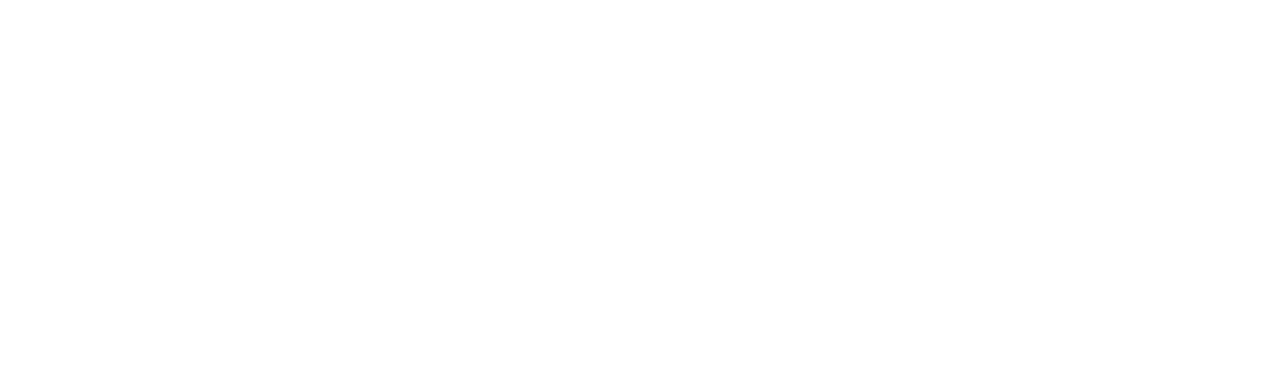
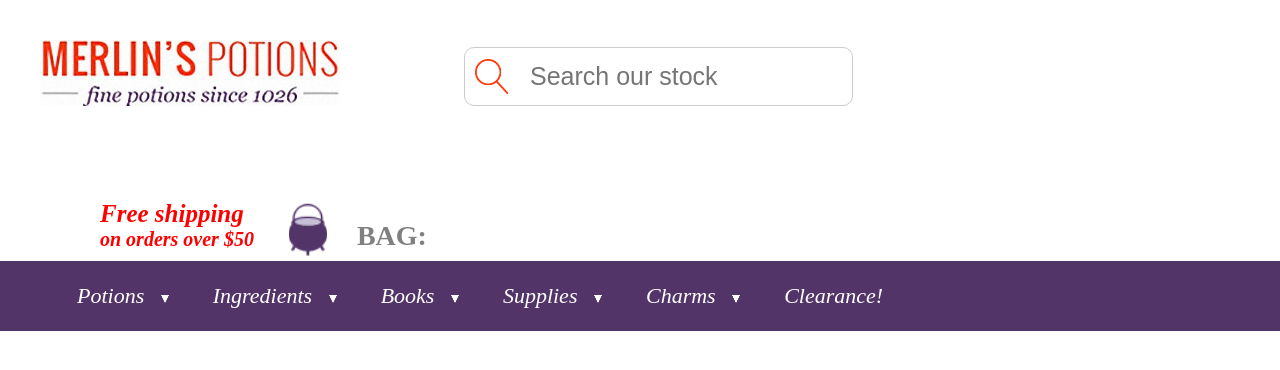
Before and after one commit to ViniciusAraujoEnext/Teste1, a plain HTML site: page index.html in a window 1280 px wide. Drawn offline with Linux system fonts and the light colour scheme.

Commit message:
menu em desenvolvimento

```diff
--- a/index.html
+++ b/index.html
@@ -1 +1,73 @@
-<html>
+<!DOCTYPE html>
+<html lang="pt-br">
+	<meta charset="utf-8">
+	<link rel="shortcut icon" href="img/icone.png">
+	<link href="style.css" rel="stylesheet">
+	<meta name="viewport" content="width=device-width, initial-scale=1.0">
+	<head>
+		<title>Merlin's Potions</title>
+	</head>
+	<body>
+		<div class="logo">
+			<a href="index.html"><img src="./img/logo.jpg"></a>
+		</div>
+		<div class="section-primary-procurar">
+		<input type="text" placeholder="Search our stock">
+		</div>
+		<div class="carrinho">
+			<div class="carrinho-texto"><h3>Free shipping<br></h3><h2>on orders over $50</h2></div>
+			<a href="#"><img src="./img/caldeirao.png">
+			<h1>BAG:</h1>
+		</div>
+			<div class="section-primary-navbar">
+				<div class="dropdown">
+					<button class="dropbtn">Potions &nbsp; <img src="./img/setabaixo.png" height="8px" width="8px" >
+					</button>
+					<div class="dropdown-content">
+						<a href="#">TESTE</a>
+						<a href="#">TESTE</a>
+						<a href="#">TESTE</a>
+					</div>
+				</div>
+				<div class="dropdown">
+					<button class="dropbtn">Ingredients &nbsp; <img src="./img/setabaixo.png" height="8px" width="8px">
+					</button>
+					<div class="dropdown-content">
+						<a href="#">TESTE</a>
+						<a href="#">TESTE</a>
+						<a href="#">TESTE</a>
+					</div>
+				</div>
+				<div class="dropdown">
+					<button class="dropbtn">Books &nbsp; <img src="./img/setabaixo.png" height="8px" width="8px">
+					</button>
+					<div class="dropdown-content">
+						<a href="#">TESTE</a>
+						<a href="#">TESTE</a>
+						<a href="#">TESTE</a>
+					</div>
+				</div>
+				<div class="dropdown">
+					<button class="dropbtn">Supplies &nbsp; <img src="./img/setabaixo.png" height="8px" width="8px">
+					</button>
+					<div class="dropdown-content">
+						<a href="#">TESTE</a>
+						<a href="#">TESTE</a>
+						<a href="#">TESTE</a>
+					</div>
+				</div>
+				<div class="dropdown">
+					<button class="dropbtn">Charms &nbsp; <img src="./img/setabaixo.png" height="8px" width="8px">
+					</button>
+					<div class="dropdown-content">
+						<a href="#">TESTE</a>
+						<a href="#">TESTE</a>
+						<a href="#">TESTE</a>
+					</div>
+				</div>
+				<div class="dropdown">
+					<button class="dropbtn">Clearance!</button>
+				</div>
+			</div>
+		</body>
+	</html>
--- a/style.css
+++ b/style.css
@@ -0,0 +1,147 @@
+* {
+	margin: 0px;
+	padding: 0px;
+	box-sizing: border-box;
+}
+
+html {
+	scroll-behavior: smooth;
+}
+body{
+	font-family: 'Droid Serif', Times New Roman;
+}
+
+.logo{
+	padding: 40px;
+	display: inline-block;
+}
+.logo img{
+	width: 300px;
+
+}
+.section-primary-procurar{
+	display: inline-block;
+	padding-left: 80px;
+
+}
+
+.section-primary-procurar input[type=text] {
+    float: right;
+    padding: 14px 0px;
+    border: 1px solid;
+    border-radius: 10px;
+    font-size: 25px;
+    background-image: url(./img/lupa.png);
+    background-position: 10px;
+    background-size: 35px;
+    background-repeat: no-repeat;
+    padding-left: 65px;
+}
+.carrinho{
+	display: inline-block;
+    margin-top: 50px;
+    margin-left: 100px;
+}
+.carrinho img{
+	display: inline-block;
+	margin-right: 30px;
+}
+.carrinho-texto{
+	float: left;
+	margin-right: 35px;
+	font-style: italic;
+}
+
+.carrinho h1{
+	color: grey;
+	font-size: 28px;
+	display: inline-block;
+	float: right;
+	margin-top: 20px;
+}
+.carrinho h2{
+	font-size: 20px;
+	color: red;
+	font-family: 'Droid Serif', Times New Roman;
+}
+.carrinho h3{
+	font-size: 25px;
+	color: red;
+	font-family: 'Droid Serif', Times New Roman;
+}
+
+.topnav a, .topnav input[type=text] {
+    float: none;
+    display: block;
+    text-align: left;
+    width: 100%;
+    margin: 0;
+    padding: 14px;
+ }
+
+.section-primary-procurar input[type=text] {
+    border: 1px solid #ccc;
+
+}
+
+.section-primary-navbar {
+  overflow: hidden;
+  background-color: #523468;
+  font-family: 'Droid Serif', Times New Roman;
+  height: 70px;
+  width: 100%;
+  padding-left: 55px;
+}
+
+.dropdown {
+  float: left;
+  overflow: hidden;
+}
+.dropdown :hover{
+	background-color: #523468;
+}
+.dropdown:hover .dropbtn {
+	background-color: purple;
+}
+.dropdown .dropbtn {
+  font-size: 22px;
+  border: none;
+  outline: none;
+  color: white;
+  background-color: #523468;
+  padding: 22px;
+  font-family: 'Droid Serif', Times New Roman;
+  margin: 0;
+  font-style: italic;
+}
+
+
+.dropdown-content {
+  display: none;
+  position: absolute;
+  background-color: #f9f9f9;
+  min-width: 160px;
+  box-shadow: 0px 8px 16px 0px rgba(0,0,0,0.2);
+  z-index: 1;
+  font-family: 'Droid Serif', Times New Roman;
+  font-style: italic;
+}
+
+
+.dropdown-content a {
+  float: none;
+  color: black;
+  padding: 12px 16px;
+  text-decoration: none;
+  display: block;
+  text-align: left;
+}
+
+.dropdown-content a:hover {
+  background-color: #ddd;
+}
+
+
+.dropdown:hover .dropdown-content {
+  display: block;
+}
```
Also changed, not shown: img/caldeirao.png (added), img/icone.png (added), img/logo.jpg (added), img/lupa.png (added), img/setabaixo.png (added).
